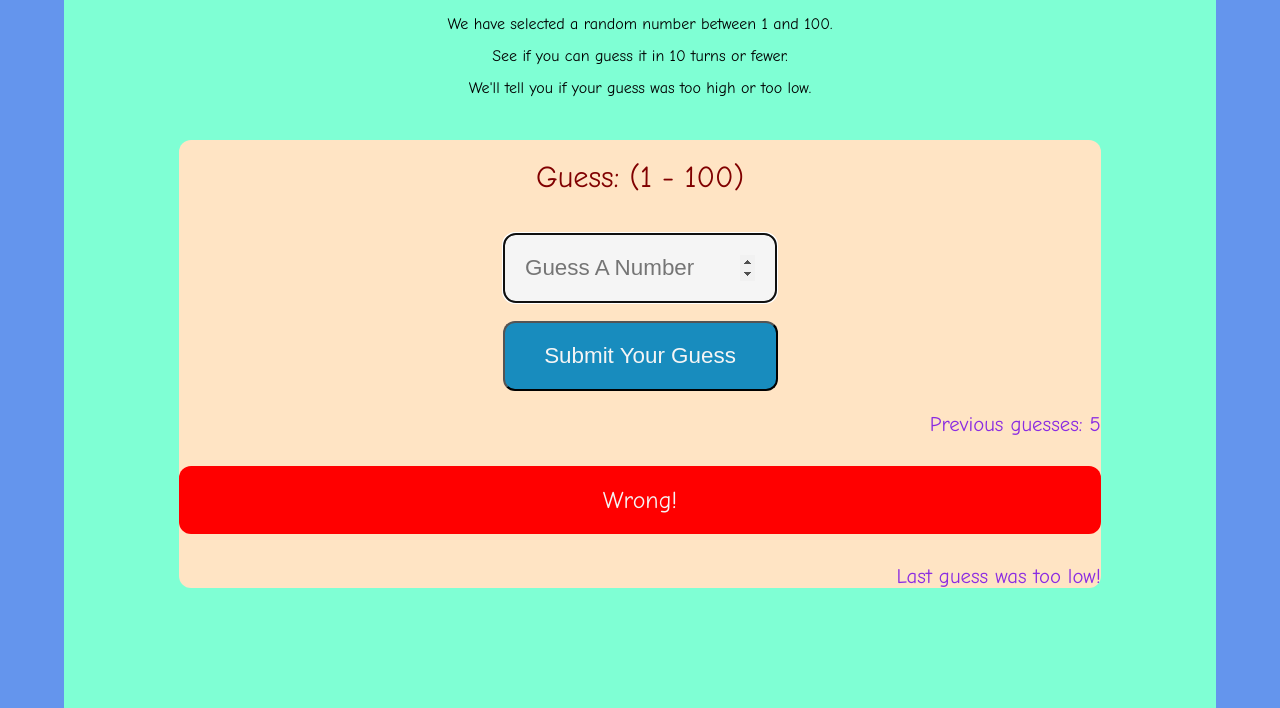
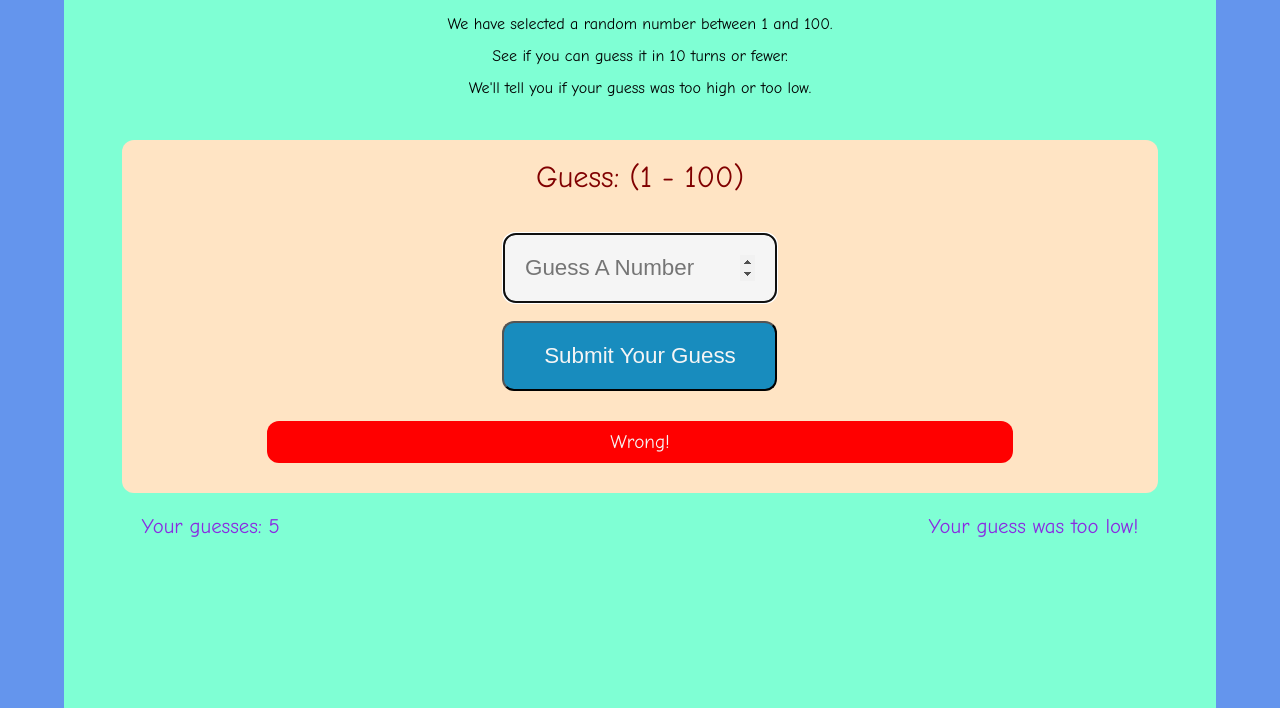
Before and after one commit to lessons-in-coding/Guessing-Number, a plain HTML site: page index.html in a window 1280 px wide. Both pictures are taken after typing "5" into the empty fields and a click on the input "Submit Your Guess". Shown: the part 117-825 px from the top of the page. Drawn offline with Linux system fonts and the light colour scheme.

Commit message:
design updated

```diff
--- a/index.html
+++ b/index.html
@@ -9,7 +9,9 @@
   <body>
     <section>
       <article class="title">
-        <h1 class="tooltip">N-G-G<span class="tooltiptext">Number Guessing Game</span></h1>
+        <h1 class="tooltip">
+          N-G-G<span class="tooltiptext">Number Guessing Game</span>
+        </h1>
 
         <p>
           We have selected a random number between 1 and 100.<br />
@@ -34,9 +36,11 @@
         </div>
 
         <div class="resultParas">
-          <p class="guesses"></p>
           <p class="lastResult"></p>
-          <p class="lowOrHi"></p>
+          <div class="feedback">
+            <p class="guesses"></p>
+            <p class="lowOrHi"></p>
+          </div>
         </div>
       </article>
     </section>
--- a/script.js
+++ b/script.js
@@ -10,7 +10,7 @@ let randomNumber = Math.floor(Math.random() * 100) + 1;
       function checkGuess() {
         const userGuess = Number(guessField.value);
         if (guessCount === 1) {
-          guesses.textContent = "Previous guesses: ";
+          guesses.textContent = "Your guesses: ";
         }
 
         guesses.textContent += userGuess + " ";
@@ -28,9 +28,9 @@ let randomNumber = Math.floor(Math.random() * 100) + 1;
           lastResult.textContent = "Wrong!";
           lastResult.style.backgroundColor = "red";
           if (userGuess < randomNumber) {
-            lowOrHi.textContent = "Last guess was too low!";
+            lowOrHi.textContent = "Your guess was too low!";
           } else if (userGuess > randomNumber) {
-            lowOrHi.textContent = "Last guess was too high!";
+            lowOrHi.textContent = "Your guess was too high!";
           }
         }
 
--- a/style.css
+++ b/style.css
@@ -40,7 +40,7 @@ section {
 
 .container {
   background-color: var(--tertiary-bg-color);
-  width: 80%;
+  width: 90%;
   margin: 0 auto;
   /* padding: 25px; */
   border-radius: 12px;
@@ -84,22 +84,31 @@ label {
 
 .lastResult {
   color: var(--input-bg-color);
-  padding: 20px;
-  font-size: 1.5rem;
+  width: 70%;
+  padding: 10px;
+  font-size: 1.2rem;
   border-radius: 12px;
   text-align: center;
-  margin: 30px 0;
+  margin: 30px auto;
 }
-
+.feedback {
+  position: relative;
+  display: flex;
+  flex-direction: inherit;
+  justify-content: space-between;
+}
 .guesses {
+  position: absolute;
   font-size: 1.3rem;
-  text-align: right;
+  text-align: left;
   padding-left: 20px;
 }
 .lowOrHi {
+  position: absolute;
   font-size: 1.3rem;
-  text-align: right;
+  text-align: left;
   padding-left: 20px;
+  right: 20px;
 }
 
 /* Tooltips Starts */
```
